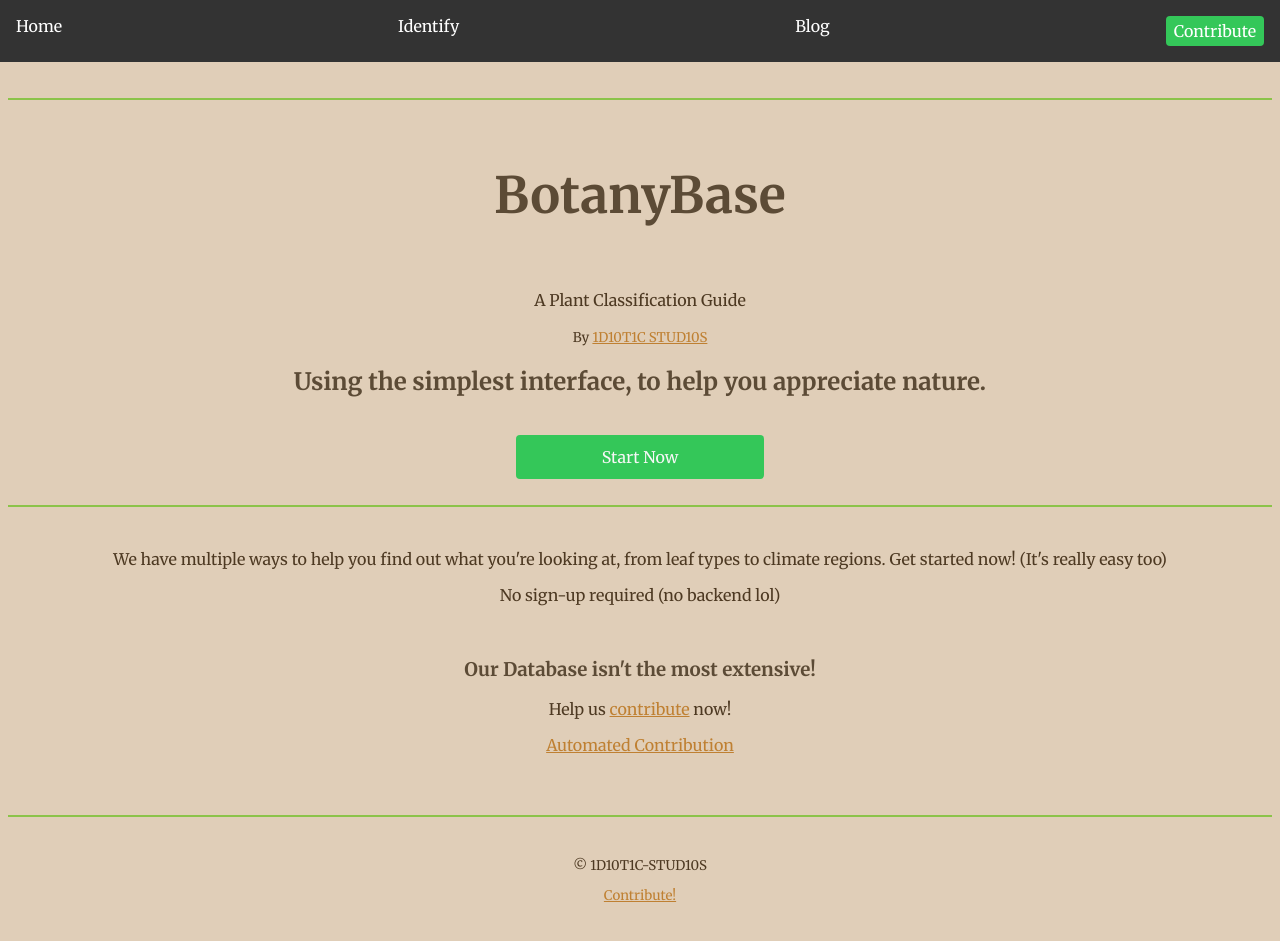
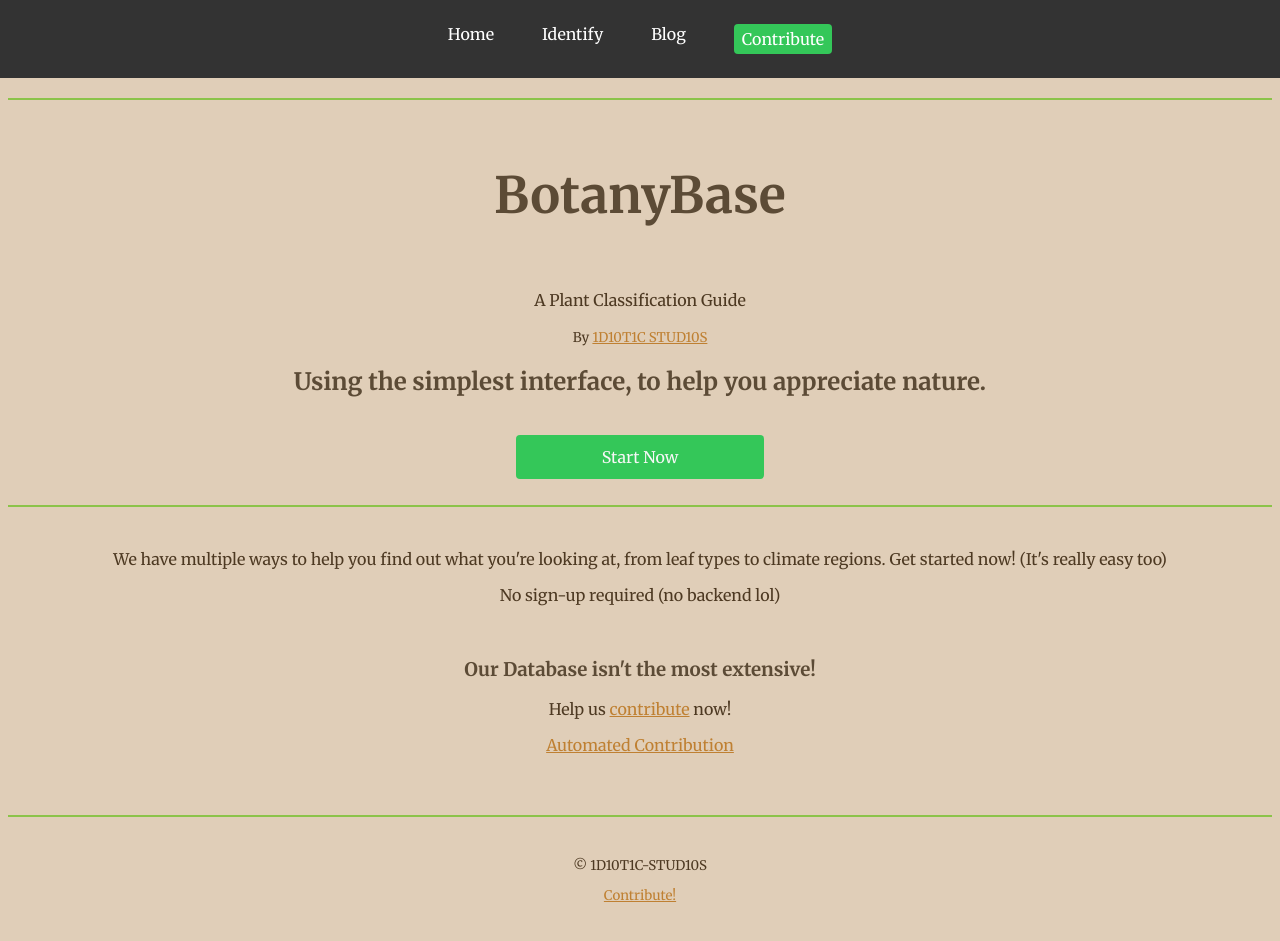
Before and after one commit to BotanyBase/botanybase.github.io, a Jekyll site: the page built from index.html, in a window 1280 px wide and 943 px high. Built offline with Jekyll 4.4.1, drawn with Linux system fonts in a browser that asks for light colours.

Commit message:
Update navigation.html

```diff
--- a/_includes/navigation.html
+++ b/_includes/navigation.html
@@ -30,10 +30,11 @@
   margin: 0;
   padding: 0;
   display: flex;
-  justify-content: space-between;
+  justify-content: center;
 }
 
 .navbar li {
+  padding: 8px;
   margin-right: 2rem;
 }
 
```
